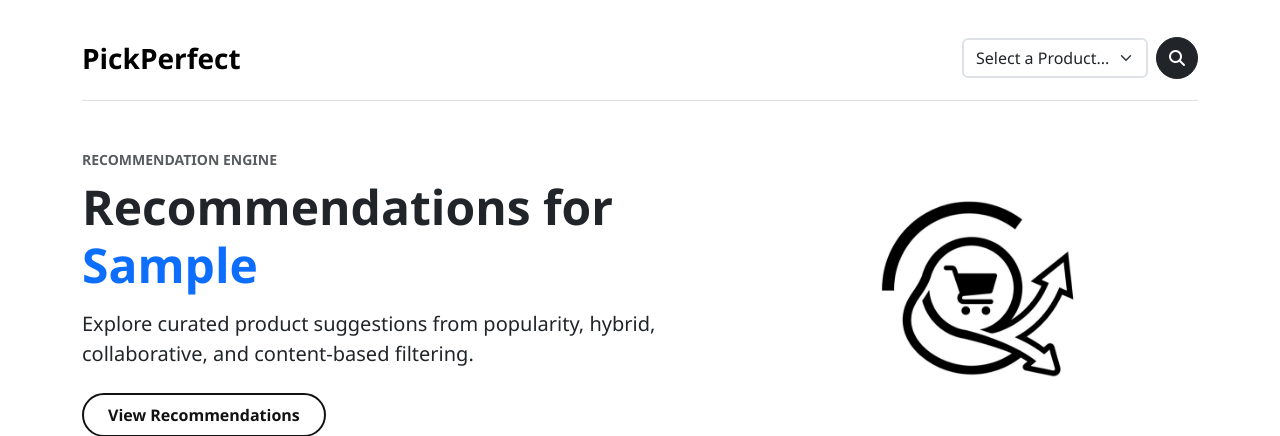
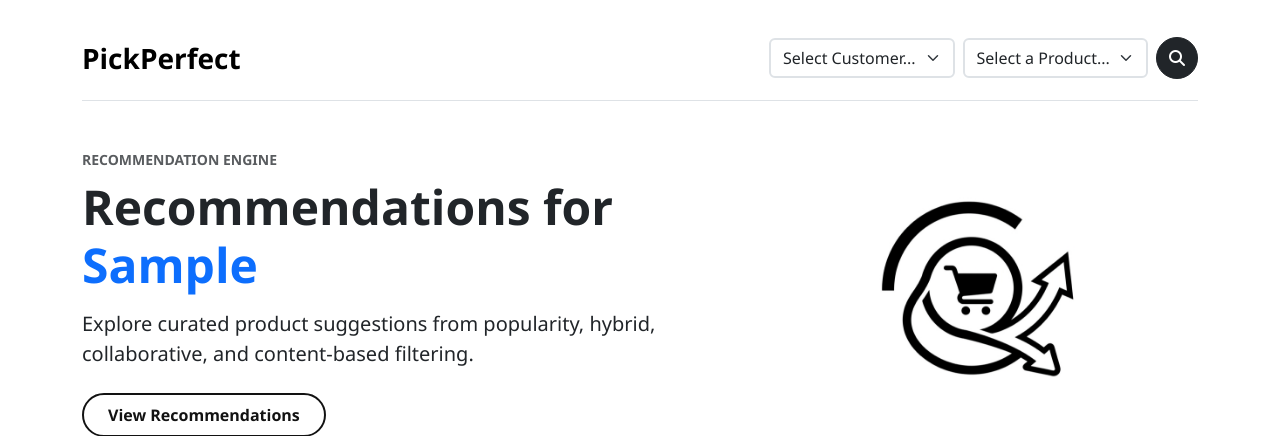
Before and after one commit to ujjwalkumar14b/PickPerfect, a Flask app: template templates/recommend.html in a window 1280 px wide. Shown: the top 436 px of the page. Run offline with Flask 3, Linux system fonts and the light colour scheme; the template is opened without the code that fills it: most values are stand-ins (such as "Sample title", 1, 10 or a date in 2020); parts of the project's set-up code (start-up, migrations or seed data) failed here and were passed over.

Commit message:
Update recommend.html

```diff
--- a/templates/recommend.html
+++ b/templates/recommend.html
@@ -21,6 +21,14 @@
                 </button>
                 <div class="collapse navbar-collapse" id="navbarSupportedContent">
                     <form class="d-flex gap-2 ms-auto mt-3 mt-lg-0 align-items-center" role="search" method="POST" action="/recommend">
+                        <select name="customer_id" class="form-select form-select-md border-2 shadow-none" style="min-width: 160px;" required>
+                            <option value="">Select Customer...</option>
+                            {% for cid in customers %}
+                            <option value="{{ cid }}" {% if cid == selected_customer %}selected{% endif %}>
+                                CustomerID {{ cid }}
+                            </option>
+                            {% endfor %}
+                        </select>
                         <select name="product" class="form-select form-select-md border-2 shadow-none" required>
                             <option value="">Select a Product...</option>
                             {% for product in products %}
```
